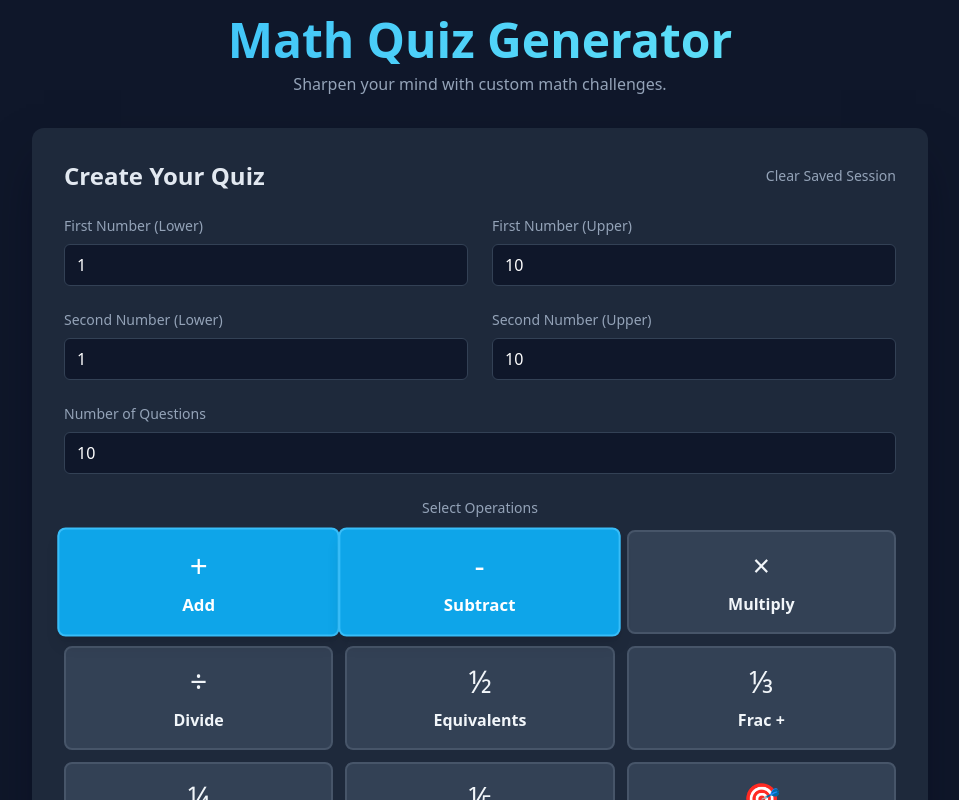
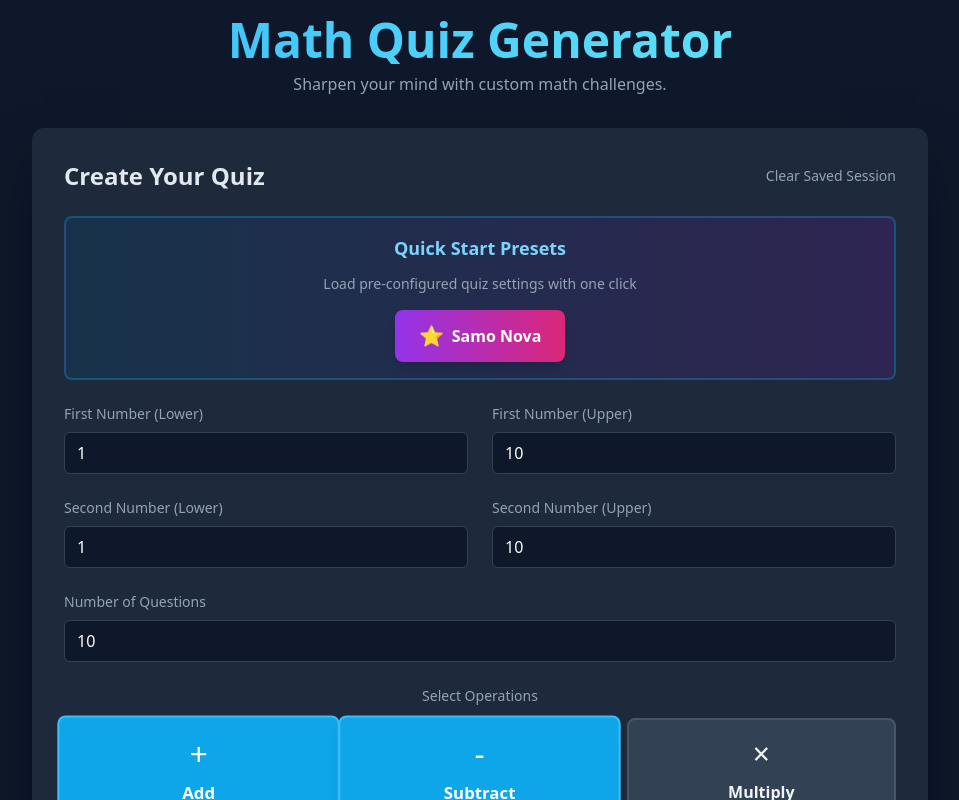
Before and after one commit to mawroos/kids-math-challenger, a React (Vite) app: page / in a window 1280 px wide. Shown: the top 800 px of the page, without its empty margins (160-1119 px from the left). Built offline with nearby package versions, Linux system fonts and the light colour scheme.

Commit message:
Add Samo Nova preset button to SetupScreen landing UI
Co-authored-by: mawroos <33208325+mawroos@users.noreply.github.com>

```diff
--- a/components/SetupScreen.tsx
+++ b/components/SetupScreen.tsx
@@ -192,6 +192,46 @@ const SetupScreen: React.FC<SetupScreenProps> = ({ onStartQuiz }) => {
     }
   };
 
+  const loadPreset = (presetUrl: string) => {
+    // Extract the 'q' parameter from the URL
+    const url = new URL(presetUrl);
+    const params = new URLSearchParams(url.search);
+    const encodedSettings = params.get('q');
+
+    if (!encodedSettings) {
+      setError('Invalid preset URL');
+      return;
+    }
+
+    // Decode the settings
+    const settings = urlUtils.decodeQuizSettings(encodedSettings);
+
+    if (!settings) {
+      setError('Failed to decode preset settings');
+      return;
+    }
+
+    // Apply the settings
+    setSelectedOps(settings.operations);
+    setNumQuestions(settings.numQuestions);
+    setLowerBound1(settings.lowerBound1);
+    setUpperBound1(settings.upperBound1);
+    setLowerBound2(settings.lowerBound2);
+    setUpperBound2(settings.upperBound2);
+    setSoundEnabled(settings.soundEnabled ?? true);
+    setCustomMode(settings.customMode ?? false);
+
+    if (settings.customMode && settings.operationRanges) {
+      setOperationRanges(settings.operationRanges);
+    }
+
+    setError('');
+    // Show a success message
+    const message = '✓ Preset loaded successfully!';
+    setError('');
+    // Could add a success toast here, but for simplicity we'll just clear any errors
+  };
+
   return (
     <div className="animate-fade-in">
       <div className="flex justify-between items-center mb-6">
@@ -203,6 +243,24 @@ const SetupScreen: React.FC<SetupScreenProps> = ({ onStartQuiz }) => {
         >
           Clear Saved Session
         </button>
+      </div>
+
+      {/* Preset Settings Section */}
+      <div className="mb-6 p-4 bg-gradient-to-r from-sky-900/30 to-purple-900/30 border-2 border-sky-500/30 rounded-lg">
+        <h3 className="text-lg font-semibold text-sky-300 mb-3 text-center">Quick Start Presets</h3>
+        <p className="text-sm text-slate-400 mb-4 text-center">
+          Load pre-configured quiz settings with one click
+        </p>
+        <div className="flex justify-center">
+          <button
+            type="button"
+            onClick={() => loadPreset('https://mawroos.github.io/kids-math-challenger/?q=mV_bM_b_k_b_k_b_b_a_p_bM_p_bM_b_E_bs_u_bC_c_d_h_d_m_e_b_g_c_Y_i_bM_qi_b_bL_j_k_bC_bM_oG')}
+            className="bg-gradient-to-r from-purple-600 to-pink-600 hover:from-purple-700 hover:to-pink-700 text-white font-bold py-3 px-6 rounded-lg shadow-lg transform hover:scale-105 transition-all duration-200 flex items-center gap-2"
+          >
+            <span className="text-xl">⭐</span>
+            <span>Samo Nova</span>
+          </button>
+        </div>
       </div>
 
       <form onSubmit={handleSubmit} className="space-y-6">
```
